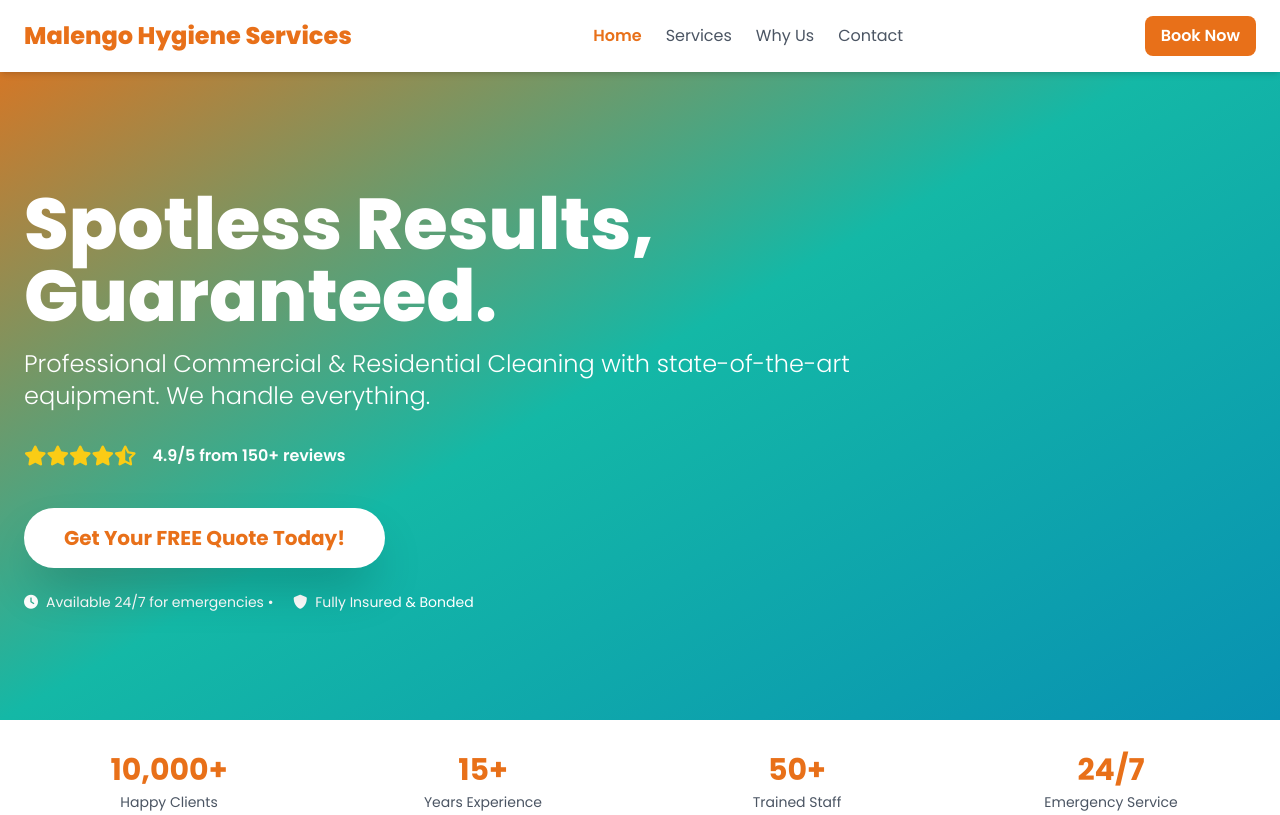
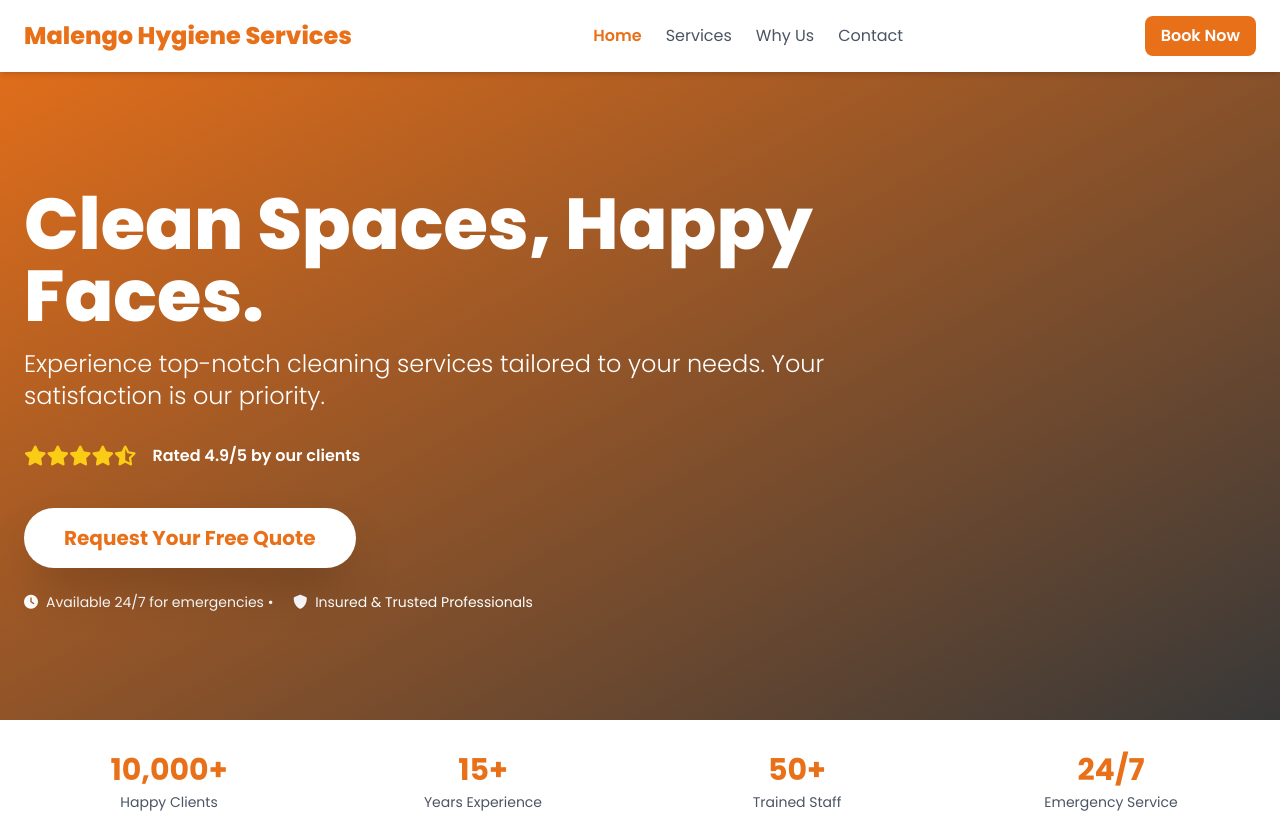
Before and after one commit to Edvusae/Edwin-Tsembegano, a website: page index.html in a window 1280 px wide. Shown: the top 815 px of the page. Drawn offline with nearby package versions, Linux system fonts and the light colour scheme.

Commit message:
feat: Refactoring the theme colors

```diff
--- a/index.html
+++ b/index.html
@@ -78,33 +78,33 @@
     </nav>
 
     <!-- Hero Section -->
-    <header id="hero-section" class="relative pt-20 bg-gradient-to-br from-brand-primary via-teal-500 to-cyan-600 min-h-[90vh] flex items-center overflow-hidden">
+    <header id="hero-section" class="relative pt-20 bg-gradient-to-br from-brand-primary to-brand-secondary min-h-[90vh] flex items-center overflow-hidden">
         <div class="container mx-auto px-6 py-24 relative z-10 text-center md:text-left">
             <div class="max-w-4xl mx-auto md:mx-0 text-white">
                 <h1 class="text-6xl md:text-7xl font-extrabold leading-tight mb-4 animate-fadeInDown">
-                    Spotless Results, Guaranteed.
+                    Clean Spaces, Happy Faces.
                 </h1>
 
                 <p class="text-2xl mb-8 font-light">
-                    Professional Commercial & Residential Cleaning with state-of-the-art equipment. We handle everything.
+                    Experience top-notch cleaning services tailored to your needs. Your satisfaction is our priority.
                 </p>
 
                 <div class="flex items-center justify-center md:justify-start space-x-4 mb-10">
                     <div class="flex text-yellow-400 text-xl">
                         <i class="fas fa-star"></i><i class="fas fa-star"></i><i class="fas fa-star"></i><i class="fas fa-star"></i><i class="fas fa-star-half-alt"></i>
                     </div>
-                    <span class="font-semibold">4.9/5 from 150+ reviews</span>
+                    <span class="font-semibold">Rated 4.9/5 by our clients</span>
                 </div>
 
                 <a href="#booking-form"
                    class="inline-block bg-white text-brand-primary text-xl font-bold py-4 px-10 rounded-full
                           shadow-2xl hover:shadow-3xl transition duration-300 ease-in-out transform hover:scale-105">
-                    Get Your FREE Quote Today!
+                    Request Your Free Quote
                 </a>
 
                 <p class="mt-6 text-sm">
                     <i class="fas fa-clock mr-2"></i>Available 24/7 for emergencies •
-                    <i class="fas fa-shield-alt ml-4 mr-2"></i>Fully Insured & Bonded
+                    <i class="fas fa-shield-alt ml-4 mr-2"></i>Insured & Trusted Professionals
                 </p>
             </div>
         </div>
```
